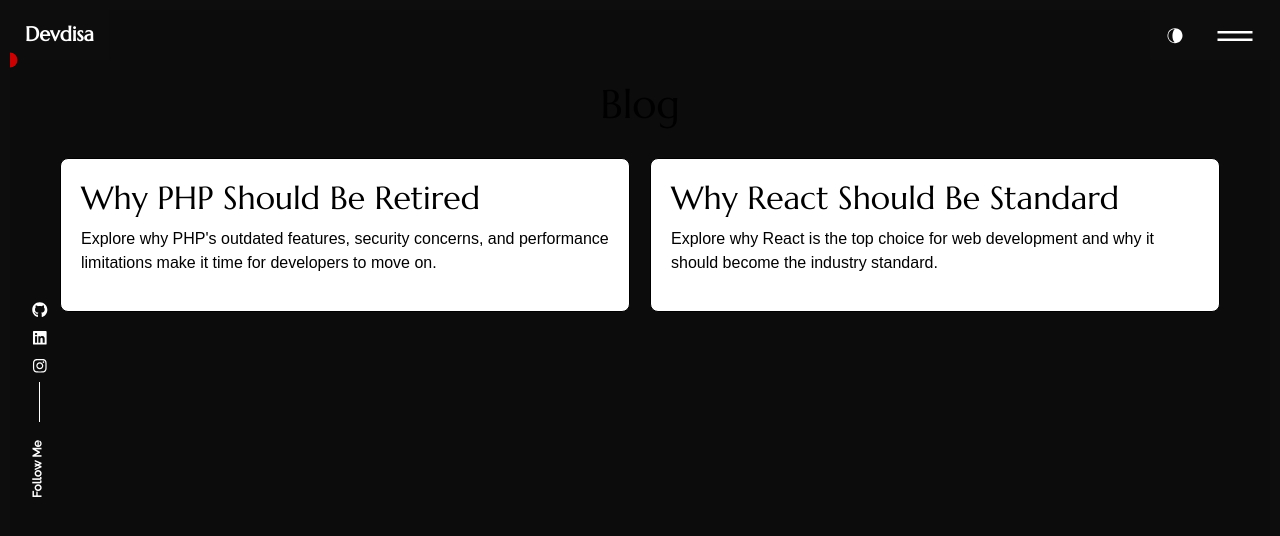
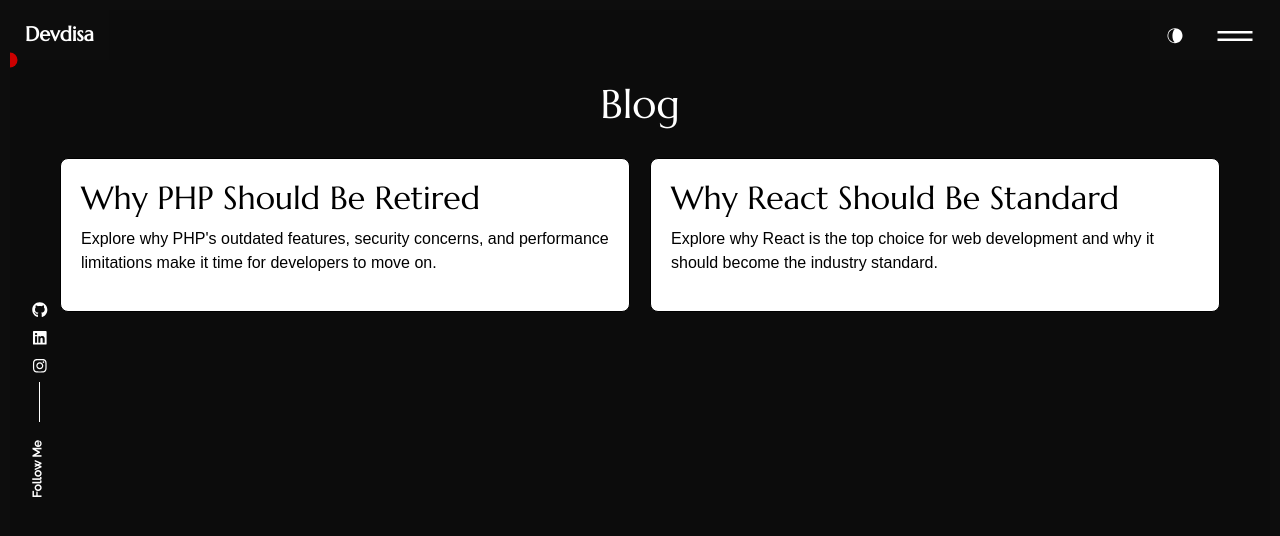
Before and after one commit to Dev-Avishka/portofolio, a React (Create React App) app: page /blog in a window 1280 px wide. Shown: the top 536 px of the page. Built offline with nearby package versions, Linux system fonts and the light colour scheme.

Commit message:
updated UI

```diff
--- a/src/pages/blog/styles.css
+++ b/src/pages/blog/styles.css
@@ -9,7 +9,7 @@
     font-size: 2.5rem;
     text-align: center;
     margin-bottom: 30px;
-    color: #000000;
+    color: #ffffff;
   }
 
   .post-list {
```
